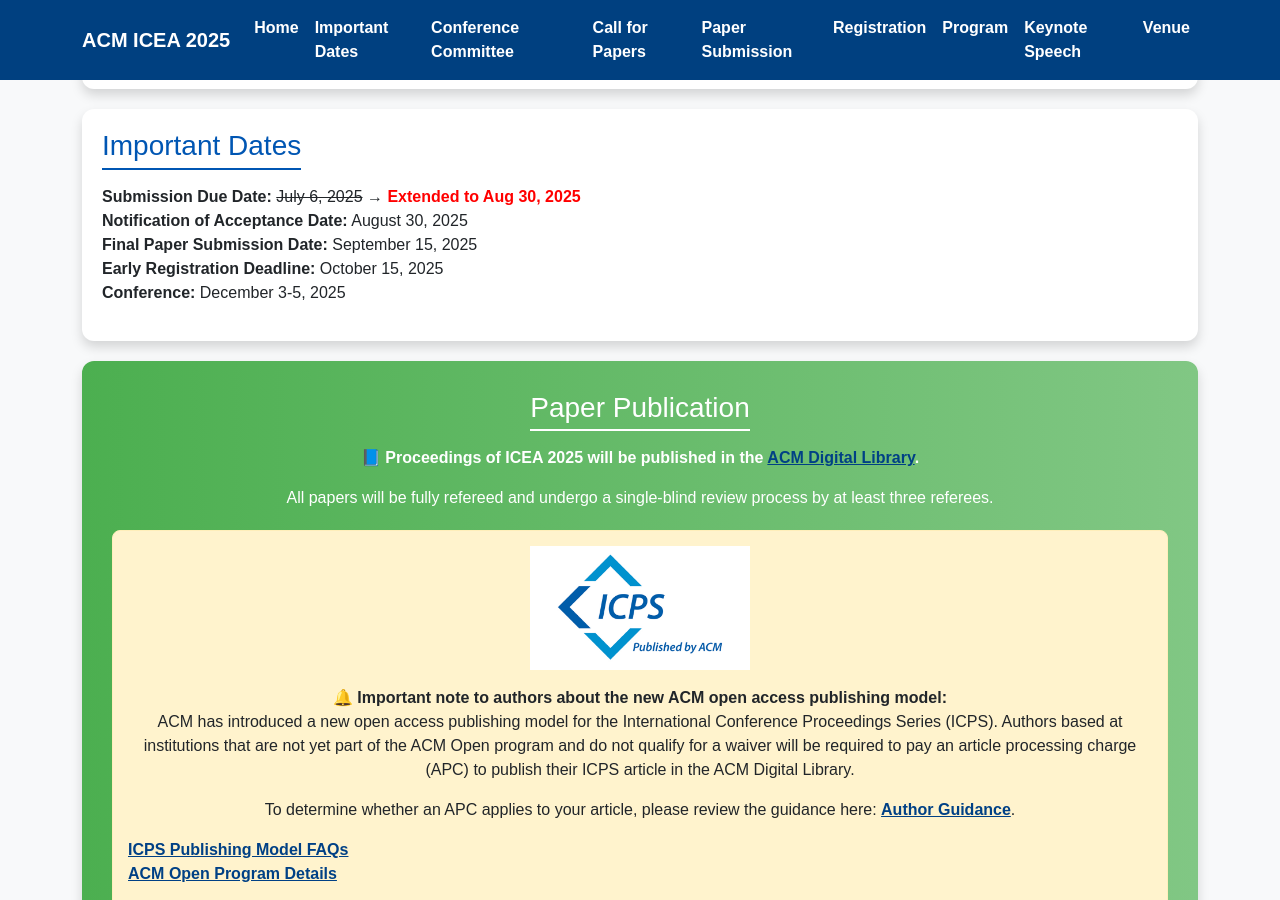
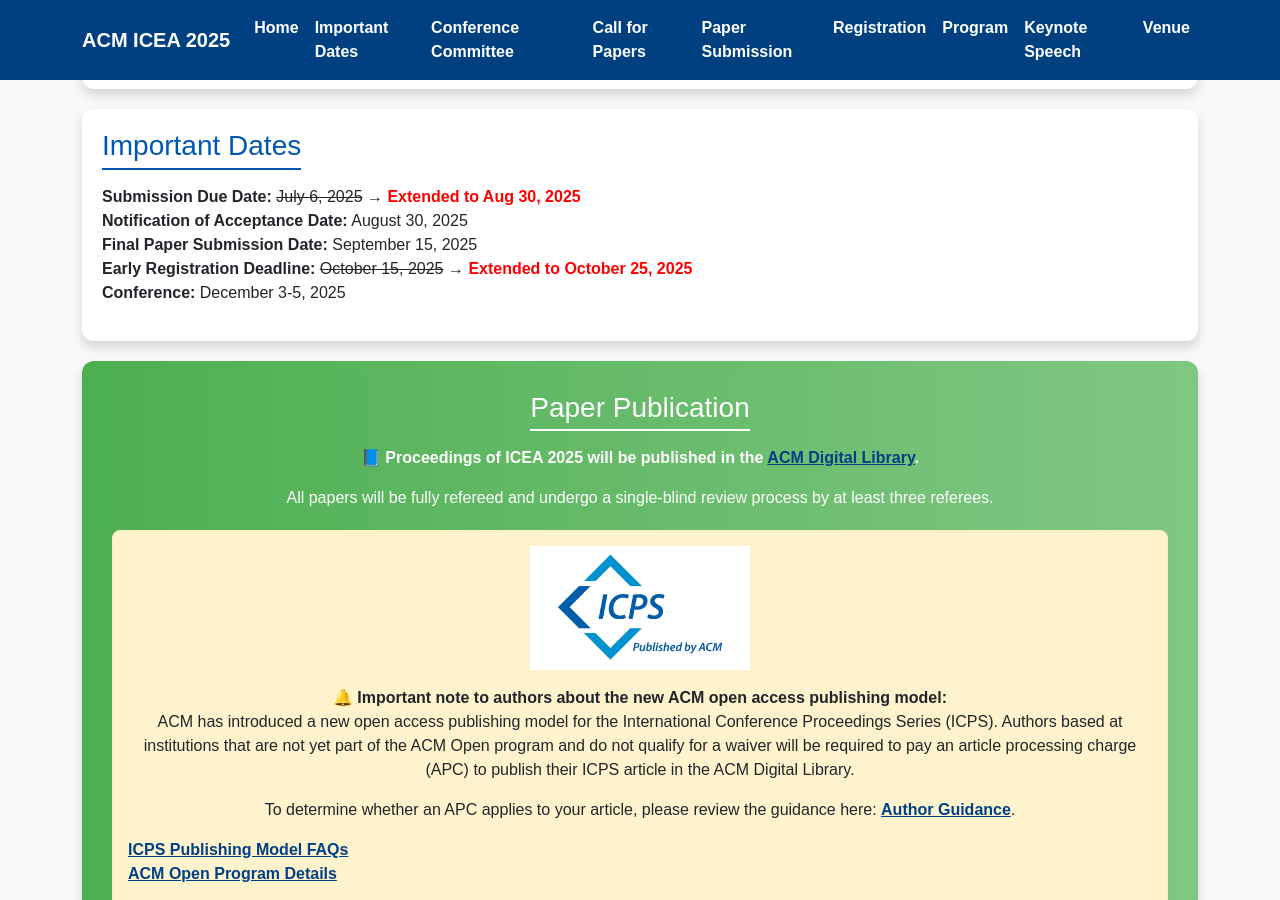
Before and after one commit to icea2025/latrobe, a Jekyll site: the page papers/index.html, which Jekyll copies as it is, in a window 1280 px wide and 900 px high, scrolled down 1915 px. Built offline with Jekyll 4.4.1, drawn with Linux system fonts in a browser that asks for light colours.

Commit message:
Update index.html

```diff
--- a/papers/index.html
+++ b/papers/index.html
@@ -189,7 +189,8 @@
         <li><b>Submission Due Date:</b> <del>July 6, 2025</del> → <span style="color:red; font-weight:bold;">Extended to Aug 30, 2025</span></li>
         <li><b>Notification of Acceptance Date:</b> August 30, 2025</li>
         <li><b>Final Paper Submission Date:</b> September 15, 2025</li>
-        <li><b>Early Registration Deadline:</b> October 15, 2025</li>
+        <li><b>Early Registration Deadline:</b> <del>October 15, 2025</del> → <span style="color:red; font-weight:bold;">Extended to October 25, 2025</span></li>
+
         <li><b>Conference:</b> December 3-5, 2025</li>
       </ul>
     </div>
```
